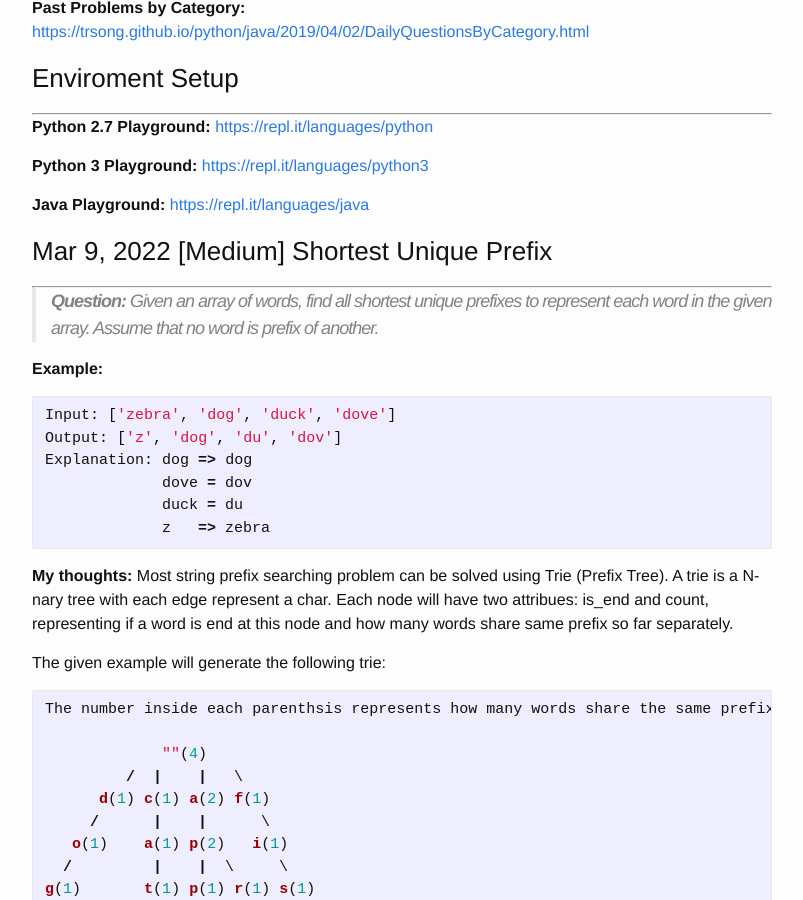
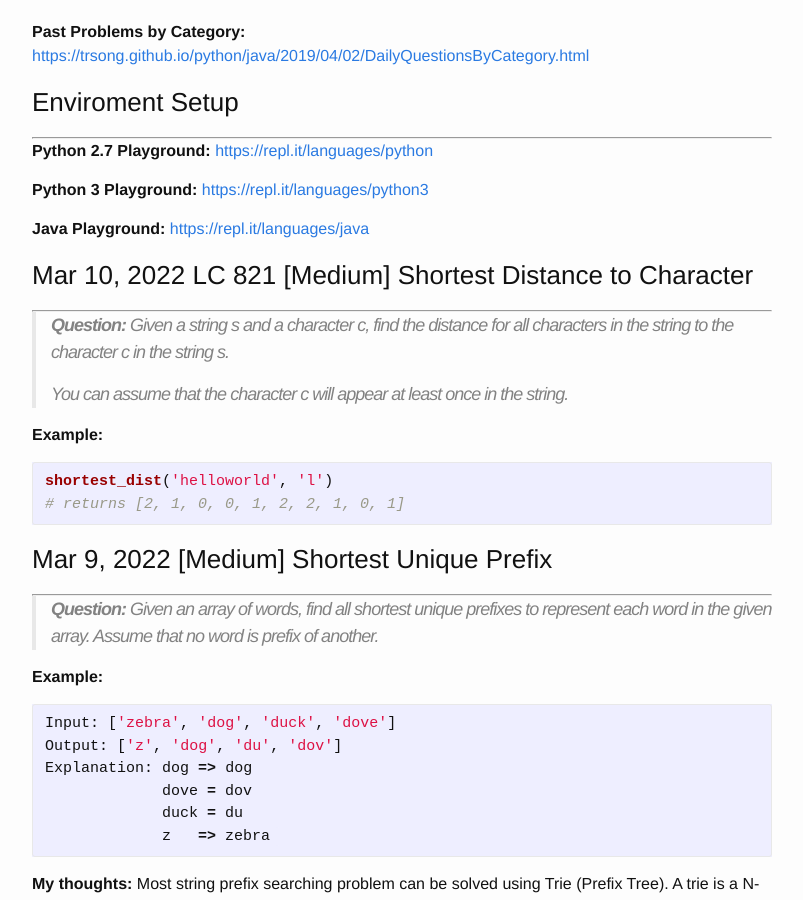
Before and after one commit to trsong/trsong.github.io, a Jekyll site: the page built from _posts/2022-02-01-DailyQuestionsFeb.md, in a window 1280 px wide and 900 px high, scrolled down 1218 px. Shown: the whole window, without its empty margins (238-1041 px from the left). Built offline with Jekyll 4.4.1, drawn with Linux system fonts in a browser that asks for light colours; some of the changed text lies outside the part shown.

Commit message:
Add Mar 10 question.

````diff
--- a/_posts/2022-02-01-DailyQuestionsFeb.md
+++ b/_posts/2022-02-01-DailyQuestionsFeb.md
@@ -20,6 +20,18 @@ categories: Python/Java
 
 **Java Playground:** [https://repl.it/languages/java](https://repl.it/languages/java)
 
+
+### Mar 10, 2022  LC 821 \[Medium\] Shortest Distance to Character
+---
+> **Question:**  Given a string s and a character c, find the distance for all characters in the string to the character c in the string s.
+>
+> You can assume that the character c will appear at least once in the string.
+
+**Example:**
+```py
+shortest_dist('helloworld', 'l')
+# returns [2, 1, 0, 0, 1, 2, 2, 1, 0, 1]
+```
 
 ### Mar 9, 2022 \[Medium\] Shortest Unique Prefix
 ---
````
